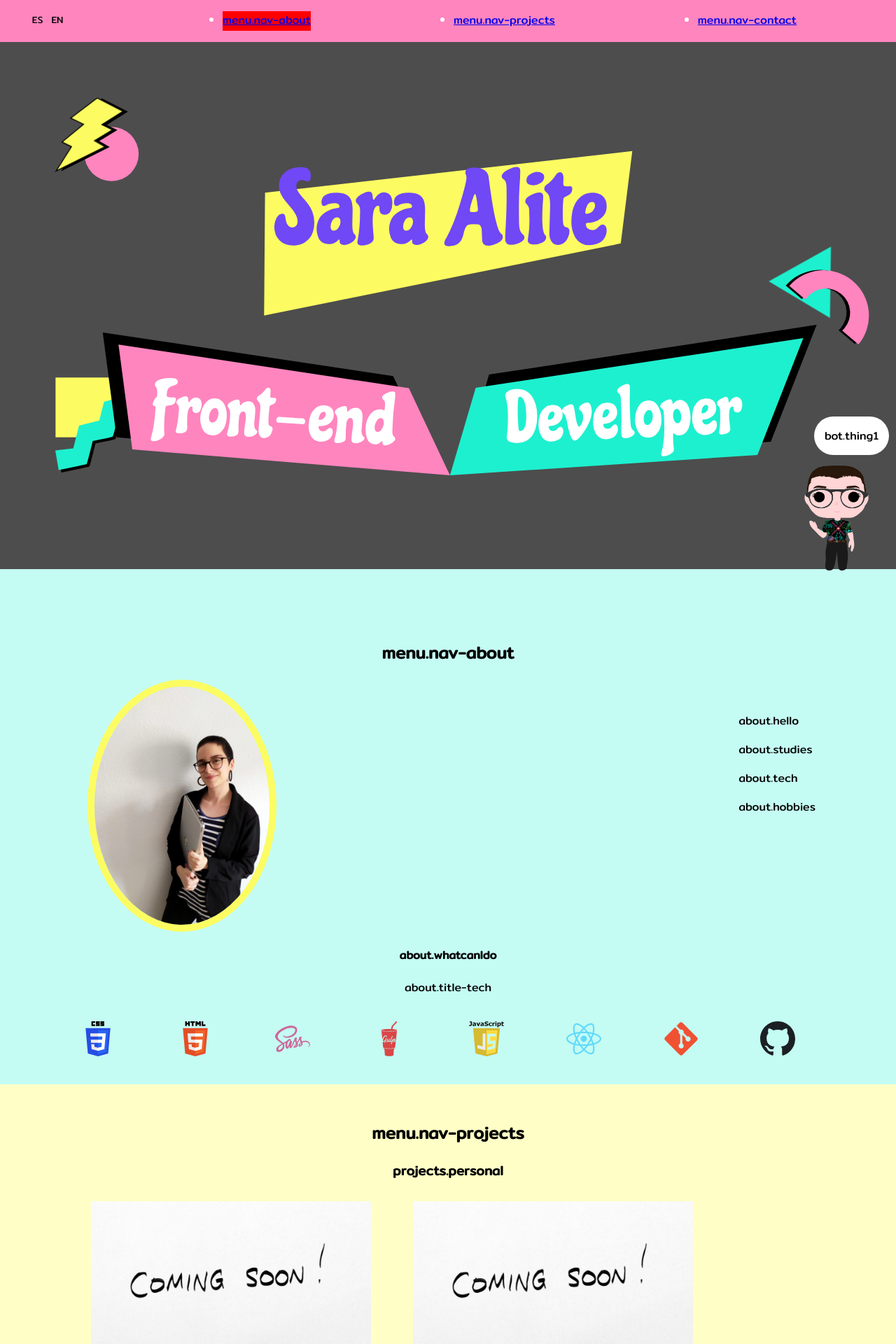
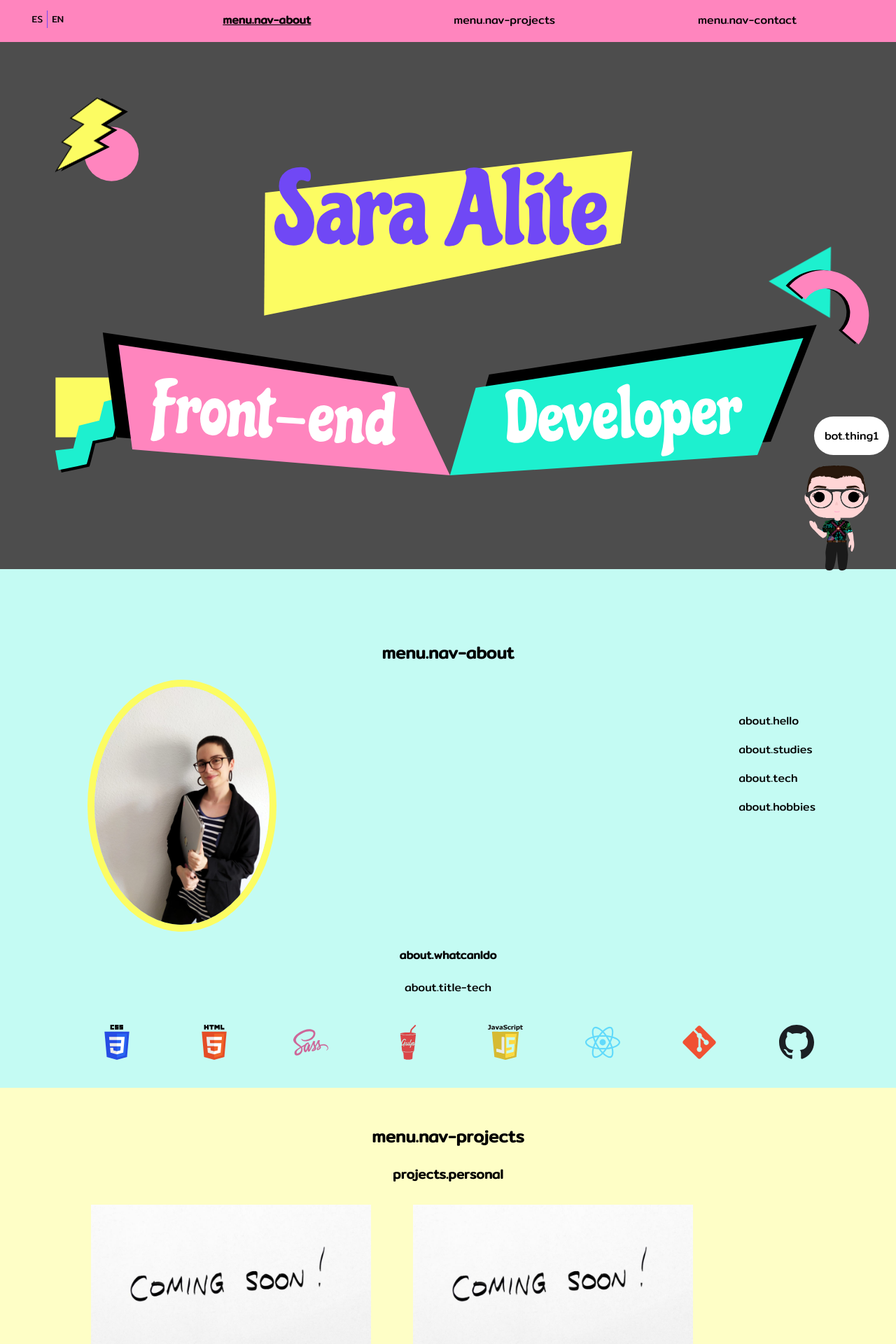
Before and after one commit to saraalite/porfolioSara, a React (Create React App) app: page / in a window 1280 px wide. Shown: the top 1920 px of the page at 70% size. Built offline with nearby package versions, Linux system fonts and the light colour scheme; the HTML template or start-up script is replaced by a standard one; a web font is replaced by a local one.

Commit message:
fix menu styles and refactor scss

```diff
--- a/src/components/About.js
+++ b/src/components/About.js
@@ -28,7 +28,7 @@ function About() {
       <article>
         <h4 className="about-secondary-title">{t('about.whatcanIdo')}</h4>
         <p className="about-secondary-title">{t('about.title-tech')}</p>
-        <div className="about-grid-container">
+        <div className="about-flex-container">
           <img className="tech-icon" src={css} alt="css logo" />
           <img className="tech-icon" src={html} alt="html logo" />
           <img className="tech-icon" src={sass} alt="sass logo" />
--- a/src/components/Contact.js
+++ b/src/components/Contact.js
@@ -8,7 +8,7 @@ import linkedin from '../assets/images/linkedin.svg';
 function Contact() {
   const { t } = useTranslation();
   return (
-    <main className="contact-section">
+    <main id="contact" className="contact-section">
       <h1 className="contact-title">{t('menu.nav-contact')}</h1>
       <p>{t('contact.intro')}</p>
       <div className="socialmedia-container">
--- a/src/components/Menu.js
+++ b/src/components/Menu.js
@@ -25,17 +25,17 @@ function Menu() {
       </div>
       <Scrollspy
         className="section-menu"
-        items={['about', 'section-2', 'section-3']}
+        items={['about', 'projects', 'contact']}
         currentClassName="is-current"
       >
         <li>
           <a href="#about">{t('menu.nav-about')}</a>
         </li>
         <li>
-          <a href="#section-2">{t('menu.nav-projects')}</a>
+          <a href="#projects">{t('menu.nav-projects')}</a>
         </li>
         <li>
-          <a href="#section-3">{t('menu.nav-contact')}</a>
+          <a href="#contact">{t('menu.nav-contact')}</a>
         </li>
       </Scrollspy>
     </header>
--- a/src/components/Proyects.js
+++ b/src/components/Proyects.js
@@ -34,7 +34,7 @@ function Proyects() {
   });
 
   return (
-    <section className="proyects-main">
+    <section id="projects" className="proyects-main">
       <h1>{t('menu.nav-projects')}</h1>
       <h3>{t('projects.personal')}</h3>
       <article className="projects-container">{personalProjects}</article>
--- a/src/stylesheets/about.scss
+++ b/src/stylesheets/about.scss
@@ -12,7 +12,15 @@
       padding-left:85px;
       padding-right:85px;
     }
-
+    .about-title{
+        text-align: center;
+        padding-top:50px;
+    }
+    .about-flex{
+        display:flex;
+        flex-direction:column;
+        @media (min-width: 767px){
+            flex-direction:row;
         }
         .foto-sara{
             width:200px;
@@ -44,35 +52,35 @@
 
 
         }
-.about-flex{
+    }
+
+}
+
+.about-secondary-title{
+    text-align: center;
+}
+
+.about-flex-container{
+  /*   display: grid;
+    grid-template-columns: 1fr 1fr;
+    @media (min-width: 500px){
+        grid-template-columns: 1fr 1fr 1fr 1fr 1fr 1fr 1fr 1fr;
+    } */
     display:flex;
-    flex-direction:column;
-    @media (min-width: 767px){
     flex-direction:row;
-    }
-}
-.about-title{
-    text-align: center;
-    padding-top:50px;
-}
+    flex-wrap:wrap;
+    justify-content:space-around;
+
 
     .tech-icon{
         width:50px;
         height:50px;
-    margin-left:30px;
-    margin-top:20px;
-}
-.about-grid-container{
-    display: grid;
-    grid-template-columns: 1fr 1fr;
-    @media (min-width: 500px){
-        grid-template-columns: 1fr 1fr 1fr 1fr 1fr 1fr 1fr 1fr;
+        margin-left:25px;
+        margin-top:25px;
     }
 
 }
-.about-secondary-title{
-    text-align: center;
-}
+
 
 /* font-family: 'Fredoka One', cursive;
 font-family: 'Kalam', cursive;
--- a/src/stylesheets/contact.scss
+++ b/src/stylesheets/contact.scss
@@ -2,9 +2,7 @@
 
 .contact-section {
   text-align:center;
-}
-.contact-section{
-background-color: $secondary-color;
+  background-color: $secondary-color;
 margin-top:-22px;
 padding-left:10px;
 padding-right:10px;
@@ -12,16 +10,9 @@ padding-right:10px;
     padding-left:150px;
     padding-right:150px;
 }
-
-}
 .contact-title{
     text-align:center;
     padding-top:30px;
-}
-.contact-icon{
-    width:30px;
-    align-self:center;
-
 }
 .socialmedia-container{
     display:flex;
@@ -31,8 +22,12 @@ padding-right:10px;
         flex-direction:row;
         justify-content:space-between
     }
+    .contact-icon{
+        width:30px;
+        align-self:center;
+        margin-right:-150px;
+
+    }
+}
 
 }
-.contact-icon{
-    margin-right:-150px;
-}
--- a/src/stylesheets/menu.scss
+++ b/src/stylesheets/menu.scss
@@ -1,5 +1,9 @@
 @import "./variables.scss";
-
+*{
+  list-style:none;
+  text-decoration: none;
+  color:black;
+}
 .main-menu{
   background-color: $primary-color;
   color: white;
@@ -13,13 +17,17 @@
   height: 60px;
 
   .language-button-container{
+    display:flex;
+    flex-direction:row;
     margin-top: 15px;
-    .button-es{
-      border-right: 1px solid $fourth-color;
-    }
+    height:25px;
+
     .language-button{
       border:0px;
       background-color: $primary-color;
+    }
+    .button-es{
+      border-right: 1px solid $fourth-color;
     }
   }
   .section-menu {
@@ -27,7 +35,8 @@
     width: 80%;
     justify-content: space-around;
     .is-current{
-      background-color: red;
+      text-decoration: underline;
+      font-weight: bold;
     }
   }
 }
--- a/src/stylesheets/proyects.scss
+++ b/src/stylesheets/proyects.scss
@@ -1,19 +1,9 @@
 @import "./variables.scss";
 
 .proyects-main{
-/*     height: 100vh; */
     background-color: $third-color-light;
     margin-top:-20px;
     text-align:center;
- /*    padding-top:30px;
-    padding-right:10px;
-    padding-left:10px;
-    @media (min-width: 500px){
-        padding-left:100px;
-        padding-right:100px;
-    }
-    padding-bottom:40px; */
-
     padding-top:30px;
     padding-right:10px;
     padding-left:10px;
@@ -22,6 +12,22 @@
         padding-right:100px;
     }
     padding-bottom:40px;
+
+    .projects-container{
+      display:grid;
+      grid-template-columns:1fr;
+      @media (min-width: 550px){
+          grid-template-columns: 1fr 1fr;
+      }
+      @media (min-width: 770px){
+        grid-template-columns: 1fr 1fr 1fr;
+      }
+  }
+
+.projects-adalab{
+  margin-top: 50px;
+}
+
 }
 .project{
     background-color: white;
@@ -31,7 +37,6 @@
     margin-bottom:10px;
     margin-left:30px;
     margin-right:30px;
-}
 
     .project-link{
       width:20px;
@@ -47,17 +52,4 @@
     }
    }
 
-.projects-container{
-    display:grid;
-    grid-template-columns:1fr;
-    @media (min-width: 550px){
-        grid-template-columns: 1fr 1fr;
 }
-    @media (min-width: 770px){
-      grid-template-columns: 1fr 1fr 1fr;
-    }
-}
-
-.projects-adalab{
-  margin-top: 50px;
-}
```
Lines whose indentation alone changed are shown as unchanged.
